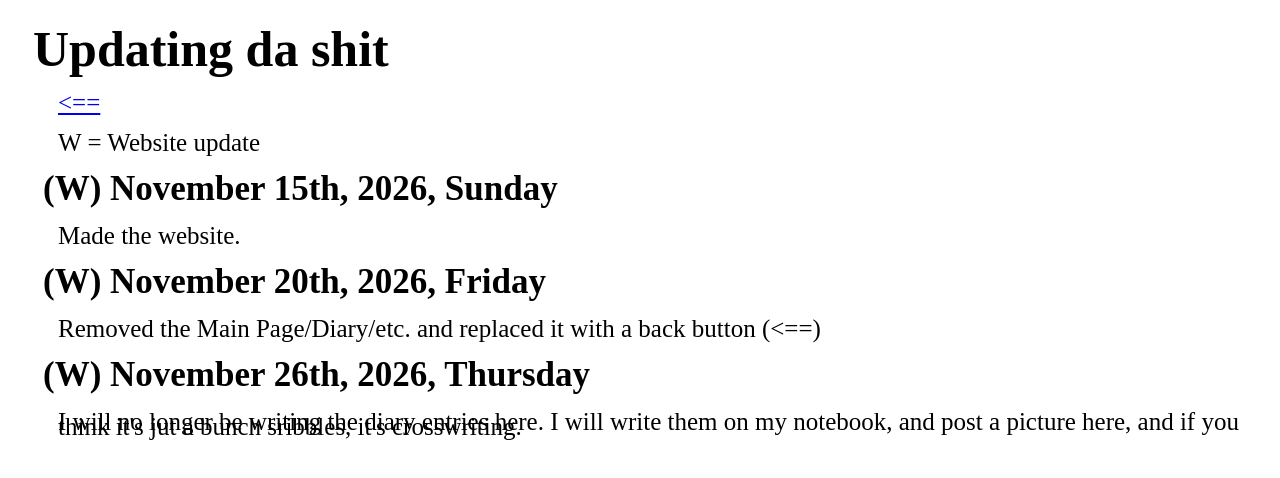
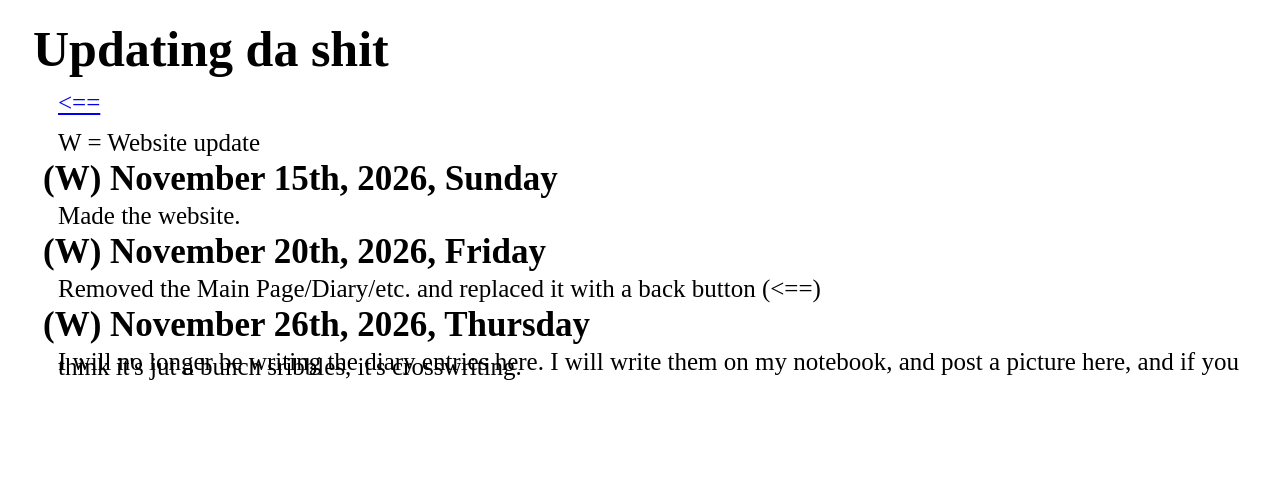
Before and after one commit to jonet222/jonet222.github.io, a plain HTML site: page updates.html in a window 1280 px wide. Drawn offline with Linux system fonts and the light colour scheme.

Commit message:
Update style.css

```diff
--- a/style.css
+++ b/style.css
@@ -19,5 +19,5 @@ a {
 h2 {
   font-size: 35px;
   margin-left: 35px;
-  line-height: 30px;
+  line-height: 10px;
 }
```
